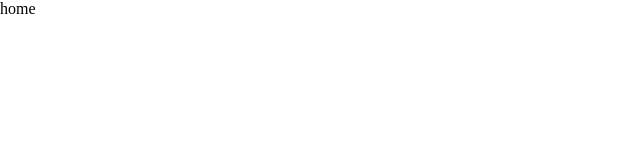
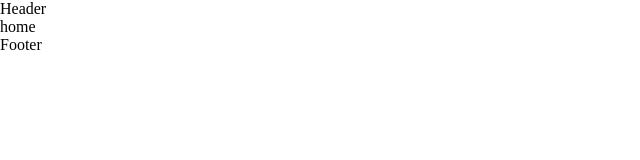
Before and after one commit to kalybekova/30github, a Next.js app: page / in a window 1280 px wide. Shown: the top 160 px of the page, without its empty margins (0-640 px from the left). Built offline with nearby package versions, Linux system fonts and the light colour scheme.

Commit message:
structure

```diff
--- a/src/app/layout.client.tsx
+++ b/src/app/layout.client.tsx
@@ -1,7 +1,12 @@
-import React from "react";
+import LayoutSite from "@/appPages/site/components/layout/LayoutSite";
+import { FC, ReactNode } from "react";
 
-const LayoutClient = () => {
-  return <div>layoutClient</div>;
+interface IProps {
+  children: ReactNode;
+}
+
+const LayoutClient: FC<IProps> = ({ children }) => {
+  return <LayoutSite>{children}</LayoutSite>;
 };
 
 export default LayoutClient;
--- a/src/app/layout.tsx
+++ b/src/app/layout.tsx
@@ -1,6 +1,7 @@
 import type { Metadata } from "next";
 import { Geist, Geist_Mono } from "next/font/google";
 import "./globals.scss";
+import LayoutClient from "./layout.client";
 
 const geistSans = Geist({
   variable: "--font-geist-sans",
@@ -25,7 +26,7 @@ export default function RootLayout({
   return (
     <html lang="en">
       <body className={`${geistSans.variable} ${geistMono.variable}`}>
-        {children}
+        <LayoutClient>{children}</LayoutClient>
       </body>
     </html>
   );
--- a/src/appPages/site/components/layout/LayoutSite.tsx
+++ b/src/appPages/site/components/layout/LayoutSite.tsx
@@ -1,7 +1,20 @@
-import React from "react";
+"use client";
+import { FC, ReactNode } from "react";
+import Header from "./Header/Header";
+import Footer from "./Footer/Footer";
 
-const LayoutSite = () => {
-  return <div>LayoutSite</div>;
+interface IProps {
+  children: ReactNode;
+}
+
+const LayoutSite: FC<IProps> = ({ children }) => {
+  return (
+    <>
+      <Header />
+      {children}
+      <Footer />
+    </>
+  );
 };
 
 export default LayoutSite;
```
